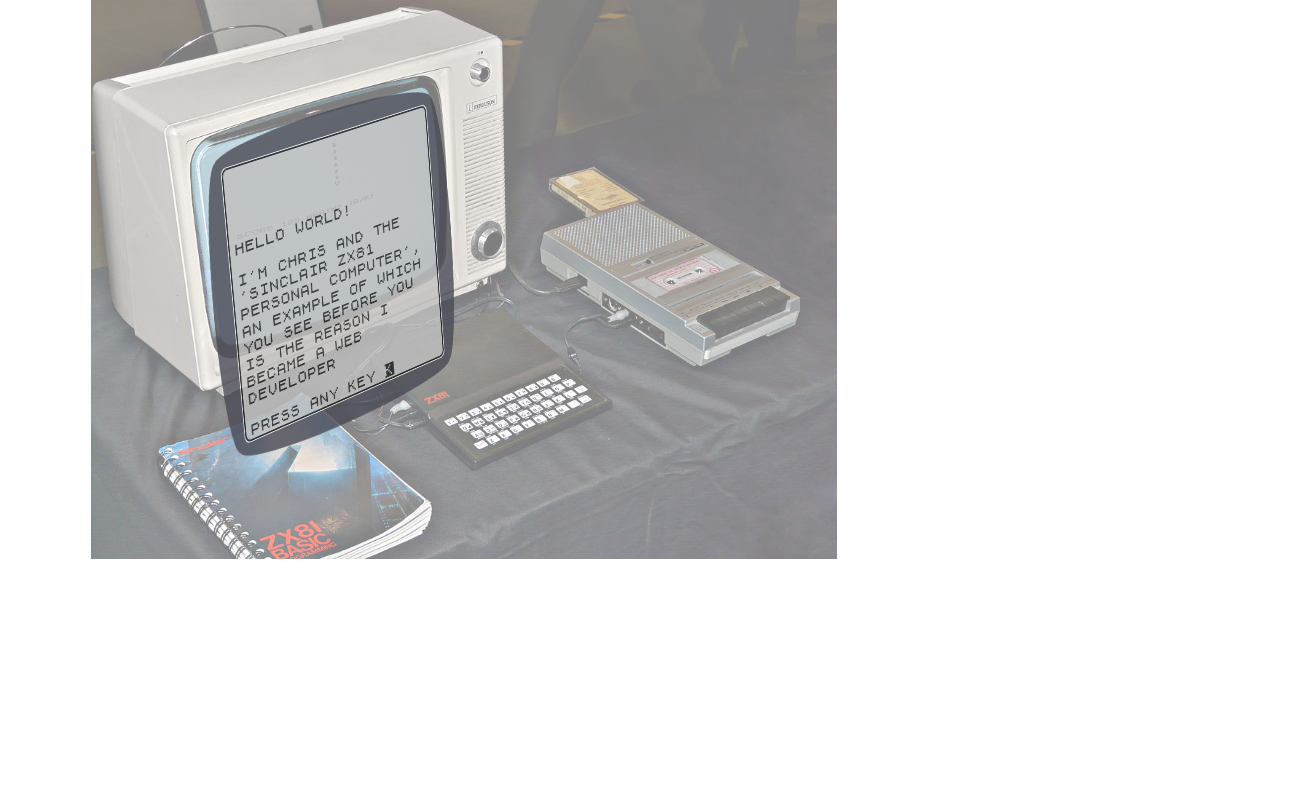
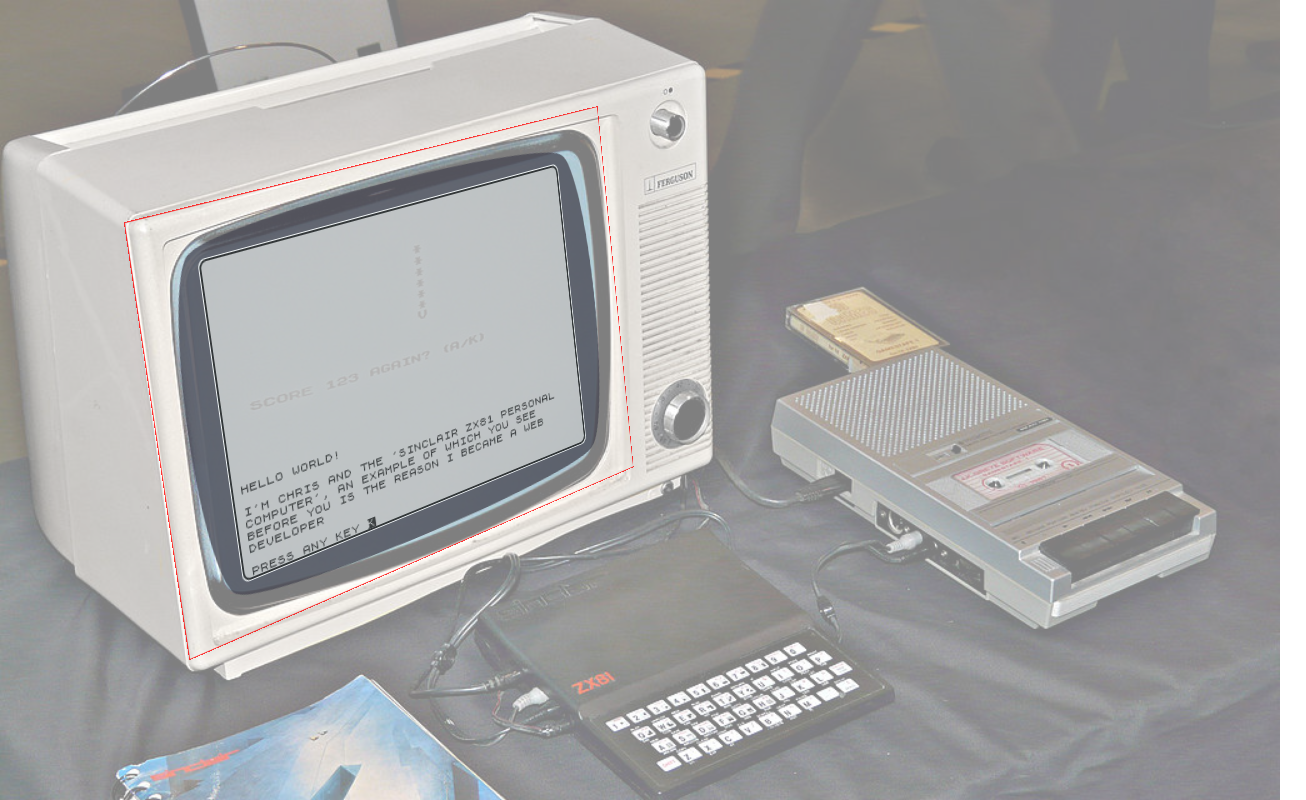
Before and after one commit to Chris-Mark-Wilson/CMWILSON.CO.UK, a React (Vite) app: page / in a window 1280 px wide. Shown: the top 800 px of the page, 1306 px wide, since content can reach past the window. Built offline with nearby package versions, Linux system fonts and the light colour scheme; a web font is replaced by a local one.

Commit message:
perspective almost there

```diff
--- a/src/components/TvScreen.jsx
+++ b/src/components/TvScreen.jsx
@@ -14,6 +14,6 @@
             <Telewriter txt={helloWorld} startPos={{top:"354px",left:"0%"}}/>
 
         </div>
-        </div>
-    )
+       </div>
+           )
 }
--- a/src/cssFIles/LandingPage.css
+++ b/src/cssFIles/LandingPage.css
@@ -14,9 +14,10 @@
 
 }
 #zx81-image{
-    object-fit:scale-down;
-    width:928px;
-    height:559px;
+    object-fit:cover;
+    width:100%;
+    /* width:928px; */
+    /* height:559px; */
    /* height:100%; */
     opacity: 50%;
     z-index: 1;
--- a/src/cssFIles/tvscreen.css
+++ b/src/cssFIles/tvscreen.css
@@ -3,28 +3,37 @@
   perspective: 2000px;
   position: absolute;
   top: 0;
-  left: 5%;
+  left: 2%;
+  width:100%;
   opacity:0.8;
 }
 
 #tv-screen {
+  border:1px solid red;
   z-index: 9999;
 
   font-family: "zx81";
   font-weight:lighter;
-  font-size: 10px;
-  position: absolute;
-  top: 0;
-  left: 5%;
-  width: 445px;
-  height: 51vh;
-/* perspective: 700px; */
+
+    /* position: absolute; */
+    position:relative;
+  top: 12vw;
+  left:7vw;
+  /* left: 5%; */
+  /* width: 445px;
+  height: 51vh; */
+  width:46vw;
+  height:32vw;
+perspective: 100vw;
   display: grid;
   grid-template-columns: 10% 80% 10%;
   grid-template-rows: 10% 80% 10%;
-  transition:transform 3s;
-  transform: rotateY(40deg) rotateX(-3deg) rotateZ(-10deg) translateY(170px) translateX(165px); /* Rotate the element to the side */
-  transform-origin:left; /* Optional: Set the origin of the transformation */
+  /* transition:transform 3s; */
+  /*
+  transform: rotateY(40deg) rotateX(-3deg) rotateZ(-10deg) translateY(170px) translateX(165px);*/
+  transform: rotateY(47deg) rotateX(-4deg) rotateZ(-12deg) ;
+
+  /* Optional: Set the origin of the transformation */
 
 }
 #top,
@@ -33,8 +42,7 @@
 #bottom,
 #writing   {
   background-color: rgb(73, 73, 84);
-  /* z-index: 9998; */
-  /* transform: rotateY(50deg) rotateX(20deg) rotateZ(10deg); /* Rotate the element to the side */
+
 opacity:1;
 }
 #top {
@@ -76,8 +84,11 @@
 #writing {
   border-radius:7px;
     z-index: 2;
+    font-size:5px;
+    color:red;
   justify-content: left;
   overflow-y: hidden;
+
   /* width: 100fr; */
 padding:10px;
   color: rgb(29, 28, 28);
@@ -93,6 +104,7 @@
   overflow-y: scroll;
   width: 100fr;
 padding:10px;
+
   color: rgb(29, 28, 28);
   margin: 10px;
   background-color: rgb(211, 204, 194);
@@ -102,7 +114,7 @@
 .paragraph {
   box-sizing: border-box;
   display: flex;
-font-size: 16px;
+font-size: 10px;
 line-height: 1.2;
   text-align: start;
   width: 100%;
@@ -146,7 +158,7 @@
   height:20vh;
 }
 
-@media only screen and (max-width: 725px) {
+/* @media only screen and (max-width: 725px) {
   #tv-screen {
 
     left: 0;
@@ -193,3 +205,4 @@
     }
 
   }
+ */
```
